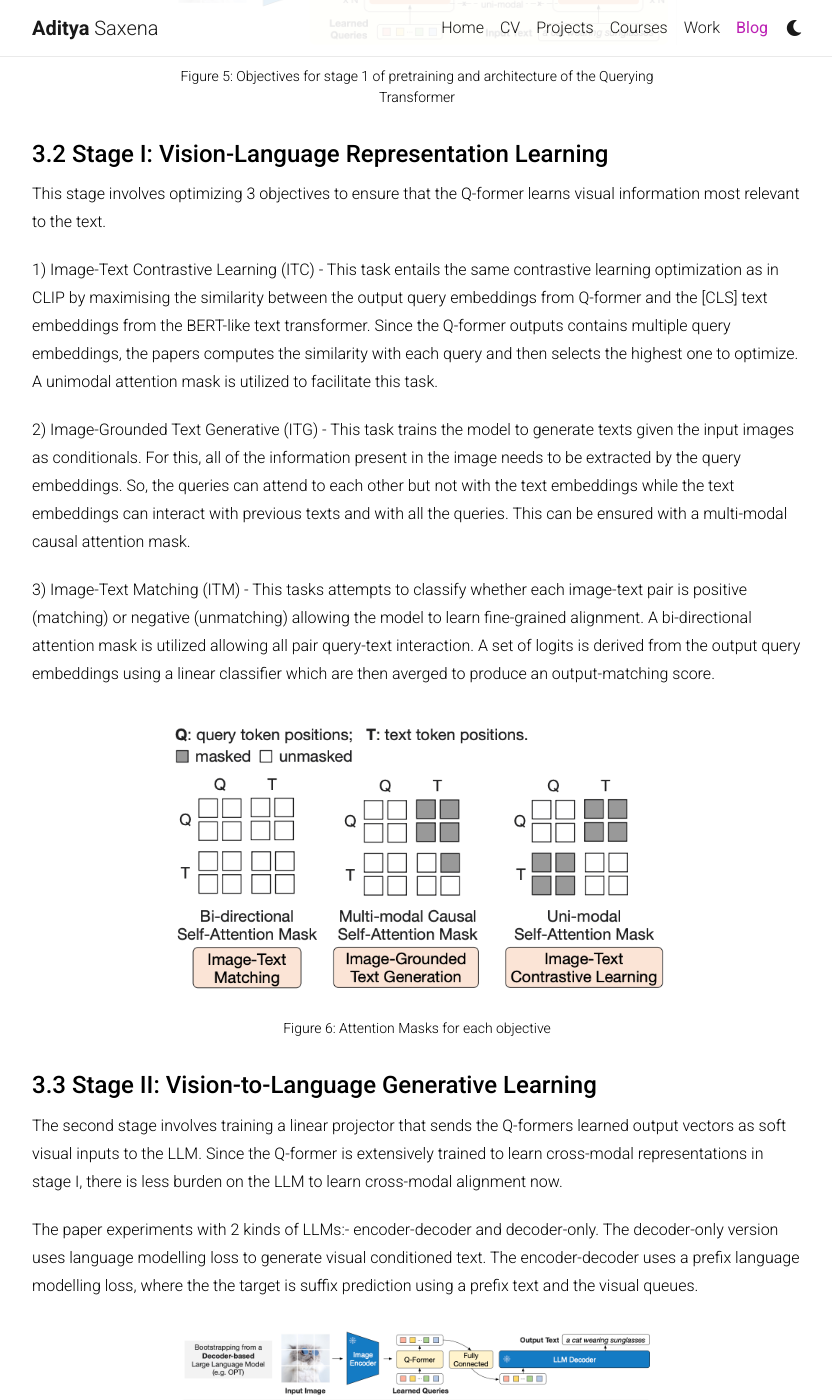
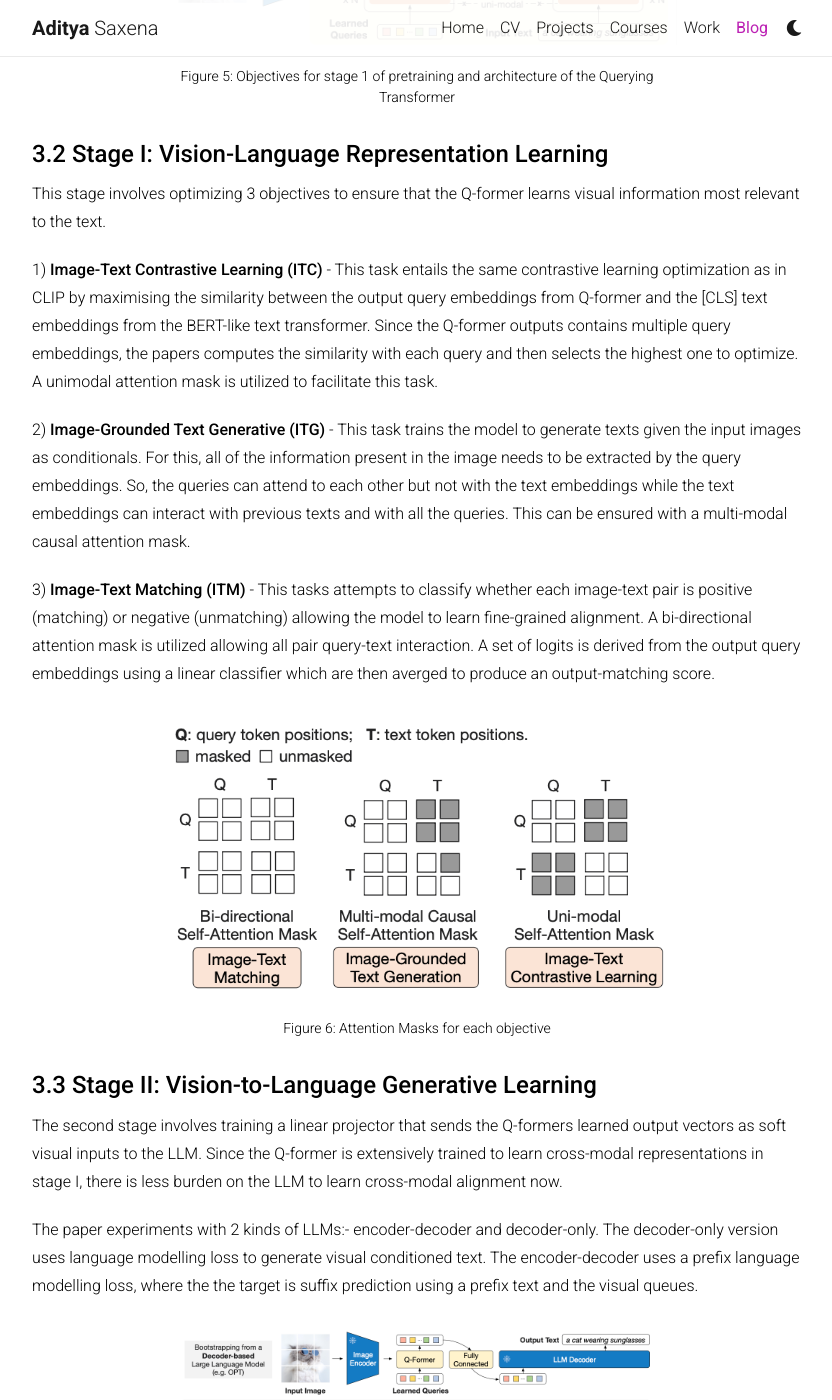
Before and after one commit to adityaaa2511/adityaaa2511.github.io, a Jekyll site: the page built from _posts/2026-08-27-multimodal-llms.md, in a window 1280 px wide and 1400 px high, scrolled down 5004 px. Shown: the whole window, without its empty margins (223-1055 px from the left). Built offline with Jekyll 4.4.1, drawn with Linux system fonts in a browser that asks for light colours; nearby versions of some CDN libraries; comment, search, counter and statistics services are not loaded; a style sheet for code colours, icons or effects is not loaded; some of the changed text lies outside the part shown.

Commit message:
Minor mods

```diff
--- a/_posts/2026-08-27-multimodal-llms.md
+++ b/_posts/2026-08-27-multimodal-llms.md
@@ -113,11 +113,11 @@ It utilizes a 2-stage pretraining framework where the first stage focuses on vis
 
 This stage involves optimizing 3 objectives to ensure that the Q-former learns visual information most relevant to the text.
 
-1) Image-Text Contrastive Learning (ITC) - This task entails the same contrastive learning optimization as in CLIP by maximising the similarity between the output query embeddings from Q-former and the [CLS] text embeddings from the BERT-like text transformer. Since the Q-former outputs contains multiple query embeddings, the papers computes the similarity with each query and then selects the highest one to optimize. A unimodal attention mask is utilized to facilitate this task.
+1) **Image-Text Contrastive Learning (ITC)** - This task entails the same contrastive learning optimization as in CLIP by maximising the similarity between the output query embeddings from Q-former and the [CLS] text embeddings from the BERT-like text transformer. Since the Q-former outputs contains multiple query embeddings, the papers computes the similarity with each query and then selects the highest one to optimize. A unimodal attention mask is utilized to facilitate this task.
 
-2) Image-Grounded Text Generative (ITG) - This task trains the model to generate texts given the input images as conditionals. For this, all of the information present in the image needs to be extracted by the query embeddings. So, the queries can attend to each other but not with the text embeddings while the text embeddings can interact with previous texts and with all the queries. This can be ensured with a multi-modal causal attention mask.
+2) **Image-Grounded Text Generative (ITG)** - This task trains the model to generate texts given the input images as conditionals. For this, all of the information present in the image needs to be extracted by the query embeddings. So, the queries can attend to each other but not with the text embeddings while the text embeddings can interact with previous texts and with all the queries. This can be ensured with a multi-modal causal attention mask.
 
-3) Image-Text Matching (ITM) - This tasks attempts to classify whether each image-text pair is positive (matching) or negative (unmatching) allowing the model to learn fine-grained alignment.
+3) **Image-Text Matching (ITM)** - This tasks attempts to classify whether each image-text pair is positive (matching) or negative (unmatching) allowing the model to learn fine-grained alignment.
 A bi-directional attention mask is utilized allowing all pair query-text interaction. A set of logits is derived from the output query embeddings using a linear classifier which are then averged to produce an output-matching score.
 
 <figure style="max-width: 520px; margin: 1.5rem auto;">
@@ -133,7 +133,7 @@ The paper experiments with 2 kinds of LLMs:- encoder-decoder and decoder-only. T
 
 <figure style="max-width: 520px; margin: 1.5rem auto;">
   <img src="/assets/img/blog/Stg2.png" alt="Q-Former" style="width: 100%;">
-  <figcaption class="caption">Figure 7: Stage 2 of the pretraining focuses on cross-modal alignment</figcaption>
+  <figcaption class="caption">Figure 7: Stage 2 of the pretraining focuses on cross-modal alignment. Q-former outputs are prepended with textual tokens before passing through the LLM</figcaption>
 </figure>
 
 <hr style="margin-top: 2.5rem; margin-bottom: 2.5rem; border: none; border-top: 1px solid var(--global-text-color-light);">
```
